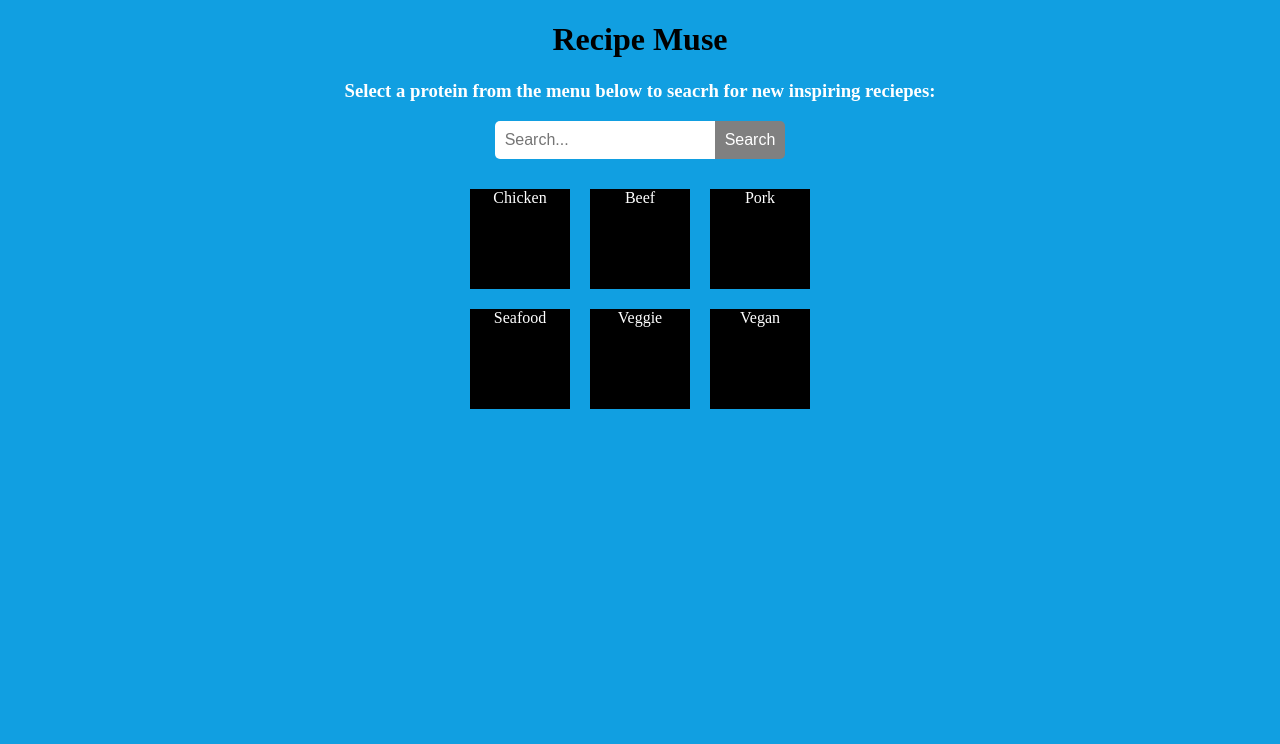
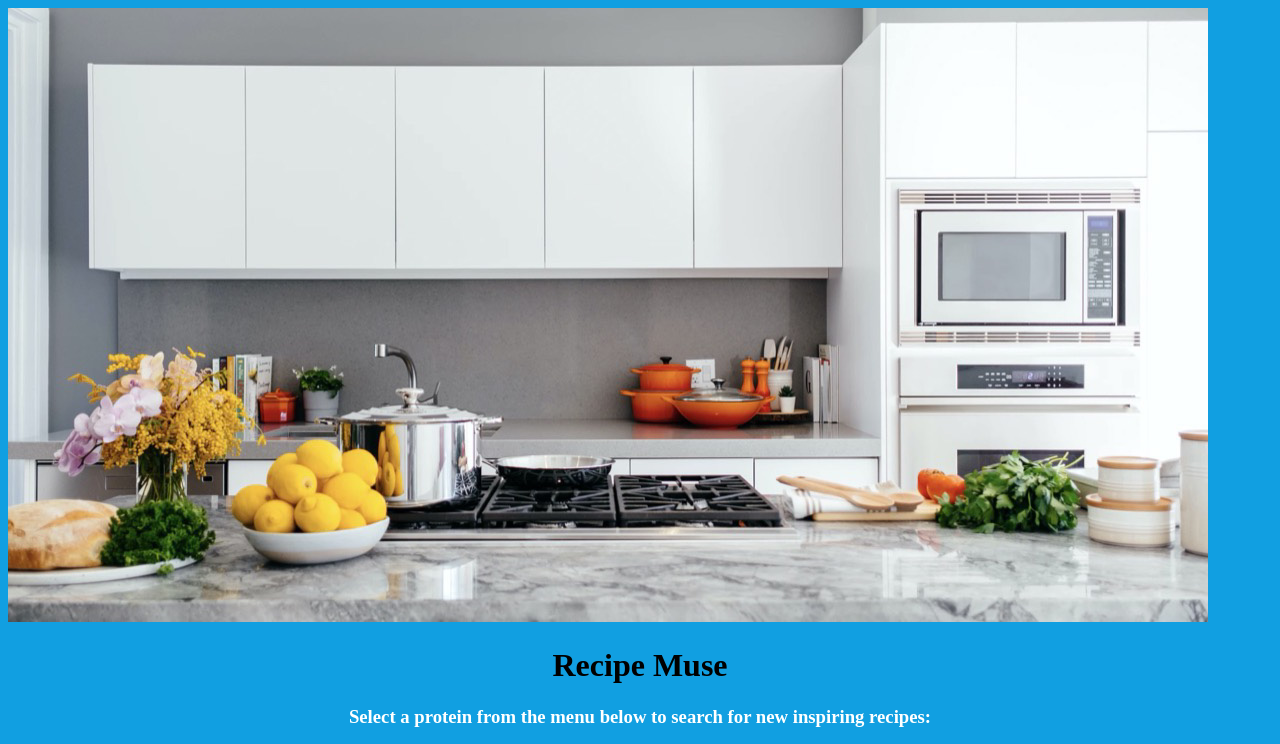
Before and after one commit to malachigamblin/Recipe-Muse, a plain HTML site: page index.html in a window 1280 px wide. Shown: the top 744 px of the page. Drawn offline with nearby package versions, Linux system fonts and the light colour scheme; no server answers.

Commit message:
added header image

```diff
--- a/index.html
+++ b/index.html
@@ -10,6 +10,7 @@
 
   <body>
     <header>
+       <img src="images/sad kitchen.jpeg" class="img-fluid" alt="...">
       <h1>Recipe Muse</h1>
       <!-- placeholder quote, div can auto-populate quote with API -->
       <div>
@@ -19,7 +20,7 @@
     </header>
 
     <h3>
-      Select a protein from the menu below to seacrh for new inspiring reciepes:
+      Select a protein from the menu below to search for new inspiring recipes:
     </h3>
     <div class="container">
       <div class="container">
```
Also changed, not shown: images/Demo.html (added), images/sad kitchen.jpeg (added).
